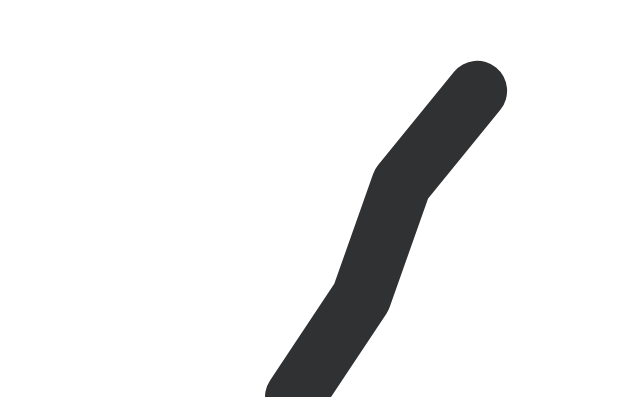
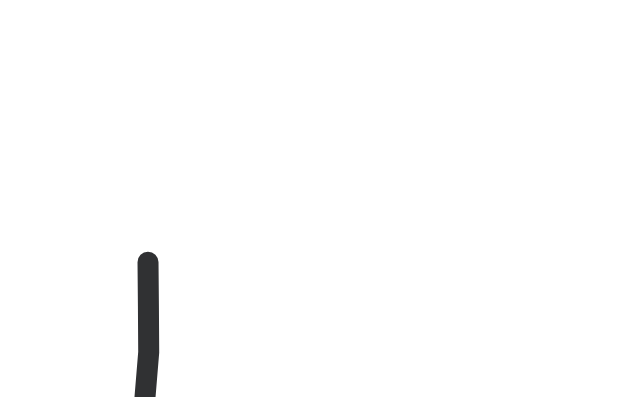
Before and after one commit to Nils-Abjorn/cat-facts, a Vue app: page / in a window 1280 px wide. Shown: the part 399-800 px from the top of the page, without its empty margins (495-1135 px from the left). Built offline with nearby package versions, Linux system fonts and the light colour scheme.

Commit message:
working tails, need ajustements

```diff
--- a/src/components/CatTail.vue
+++ b/src/components/CatTail.vue
@@ -1,44 +1,51 @@
 <template>
-  <div @click="initLine()">
-    <svg viewBox="0 0 10 10" class="svg-8">
-      <path :d="pathString" />
+  <div @click="path=initLine()">
+    <svg viewBox="0 0 10 10">
+      <path :d="pathString" :style="{transitionDuration: TRANSITION+'ms'}"/>
     </svg>
   </div>
 </template>
 
 <script setup lang="ts">
-  import { useMousePressed } from "@vueuse/core"
+  import { useIntervalFn } from "@vueuse/core"
   import { computed, ref } from "vue"
 
+  const MAX_RANGE_ANGLE = 0.3; // rad
+  const VERTEBRATE_LEN = 1.5; //remember that the viewbox is 10x10
+  const TRANSITION = 3000 //ms
+
+  interface Angle {
+    absolute: number
+      relative: number
+  }
   interface LinePoint {
     x: number
     y: number
-    angle: number
+    angle : Angle
   }
 
-  function calcRandomAngle(previousAngle: number) {
-    const angle = previousAngle + Math.random() * 1.4 - 0.7
-    return angle
+  function calcRandomAngle(previousAngle: Angle): Angle {
+    const relative = Math.random() * MAX_RANGE_ANGLE - MAX_RANGE_ANGLE/2
+    const absolute = previousAngle.absolute + relative
+    return { absolute, relative }
   }
 
   function calcLinePoint(previousLinePoint: LinePoint) {
-    console.log(previousLinePoint.angle)
-    const point = {
-      x: previousLinePoint.x + 2 * Math.cos(previousLinePoint.angle),
-      y: previousLinePoint.y - 2 * Math.sin(previousLinePoint.angle),
+    const point: LinePoint = {
+      x: previousLinePoint.x + VERTEBRATE_LEN * Math.cos(previousLinePoint.angle.absolute),
+      y: previousLinePoint.y - VERTEBRATE_LEN * Math.sin(previousLinePoint.angle.absolute),
       angle: calcRandomAngle(previousLinePoint.angle),
     }
-    console.log(point)
     return point
   }
 
-  function initLine(totalPoints = 4): LinePoint[] {
+  function initLine(curveModifier: number, totalPoints = 4): LinePoint[] {
     const line: LinePoint[] = []
 
     const lineOrigin: LinePoint = {
       x: 5,
       y: 10,
-      angle: calcRandomAngle(Math.PI / 2),
+      angle: calcRandomAngle({absolute: Math.PI / 2,relative: 0}),
     }
     line.push(lineOrigin)
     for (let i = 1; i < totalPoints; i++) {
@@ -46,8 +53,11 @@
     }
     return line
   }
-
-  const path = ref(initLine())
+  const curveModifier = Math.random() * MAX_RANGE_ANGLE - MAX_RANGE_ANGLE/2
+  const path = ref(initLine(curveModifier))
+  useIntervalFn(() => {
+    path.value = initLine(curveModifier)
+}, TRANSITION)
   const pathString = computed(() => {
     let str = `M${path.value[0].x},${path.value[0].y}`
     for (let i = 1; i < path.value.length; i++) {
@@ -55,23 +65,22 @@
     }
     return str
   })
-
-  const { pressed } = useMousePressed()
 </script>
 
 <style scoped lang="scss">
   svg {
-    width: 200%;
-    height: 200%;
+    width: 100%;
+    height: 100%;
     background: none;
+    stroke-width: 0.7;
   }
-  svg polyline,
-  svg line,
-  svg path {
+
+  path {
     fill: none;
     stroke: var(--el-text-color-primary);
     stroke-linecap: round;
     stroke-linejoin: round;
-    transition: 0.5s;
+    transition-timing-function: cubic-bezier(0.3, 0, 0.7, 1);
   }
+
 </style>
```
